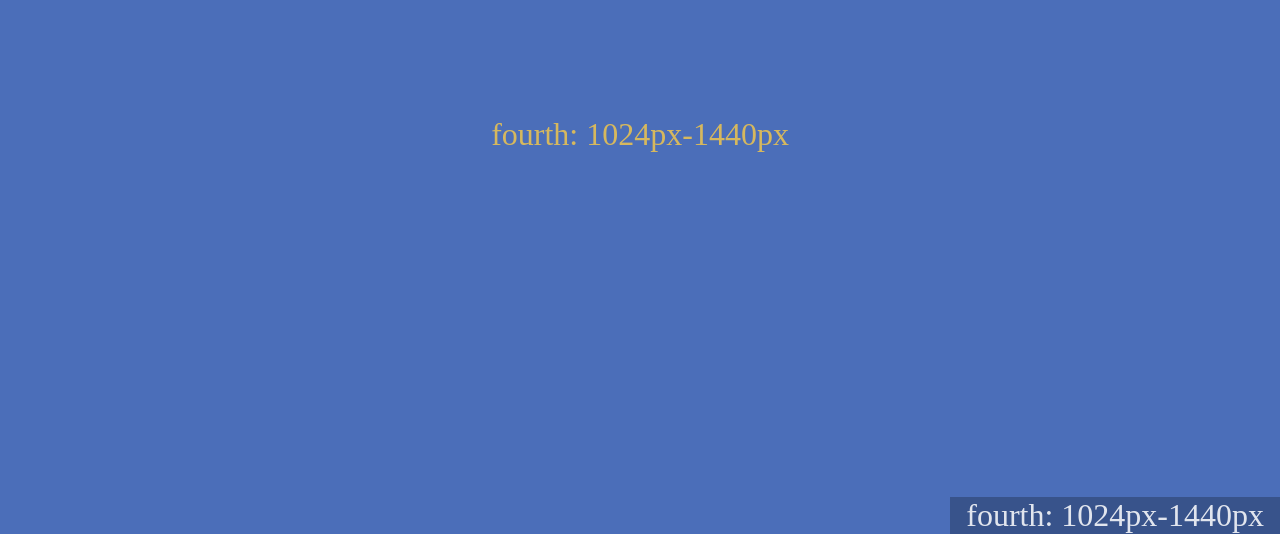
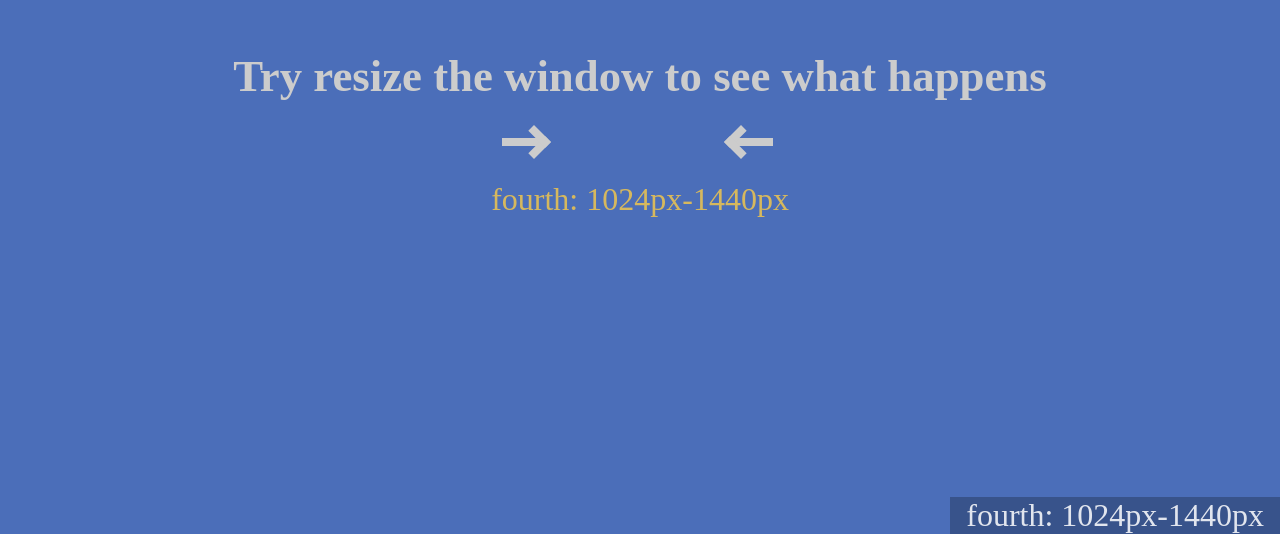
Before and after one commit to QzCurious/scss-breakpoint-helper, a website built with Parcel: page src/index.html in a window 1280 px wide. Shown: the part 266-800 px from the top of the page. Built offline with nearby package versions, Linux system fonts and the light colour scheme.

Commit message:
more interactive

```diff
--- a/src/demo.scss
+++ b/src/demo.scss
@@ -1,4 +1,8 @@
 @use './scss/media.scss';
+@use 'sass:math';
+@use 'sass:string';
+@use './scss/animation.scss';
+@use './scss/arrow.scss';
 
 $breakpoints: (
     "first": 320px,
@@ -11,6 +15,7 @@ $breakpoints: (
 @include media.config($breakpoints);
 @include media.breakpoint-visualizer;
 
+// reset
 *,
 ::before,
 ::after {
@@ -20,12 +25,6 @@ $breakpoints: (
 }
 
 .breakpoint-visualizer {
-    display: flex;
-    align-items: center;
-    justify-content: center;
-    min-height: 100vh;
-    background-color: rgb(75, 110, 185);
-
     @include media.config($breakpoints);
 
     @include media.breakpoint-visualizer {
@@ -33,3 +32,32 @@ $breakpoints: (
         color: #d6b85e;
     }
 }
+
+.full-screen {
+    display: flex;
+    flex-direction: column;
+    align-items: center;
+    justify-content: center;
+    min-height: 100vh;
+    background-color: rgb(75, 110, 185);
+}
+
+.title {
+    color: #ccc;
+    font-size: 2.8rem;
+}
+
+.arrow {
+    @include arrow.arrow($color: #ccc);
+
+    &--left {
+        transform: rotate(180deg);
+    }
+}
+
+.arrow-wrapper {
+    display: flex;
+    justify-content: space-between;
+    margin: 1.4rem 0;
+    @include animation.new-animation(width, min(40rem, 100%), 10rem, 1.4s ease-out infinite);
+}
--- a/src/index.html
+++ b/src/index.html
@@ -1,12 +1,22 @@
 <!DOCTYPE html>
 <html lang="en">
+
 <head>
     <meta charset="UTF-8">
     <meta name="viewport" content="width=device-width, initial-scale=1.0">
     <title>SCSS breakpoint helper</title>
 </head>
 <link rel="stylesheet" href="./demo.scss">
+
 <body>
-    <div class="breakpoint-visualizer"></div>
+    <div class="full-screen">
+        <h2 class="title">Try resize the window to see what happens</h2>
+        <div class="arrow-wrapper">
+            <div class="arrow"></div>
+            <div class="arrow arrow--left"></div>
+        </div>
+        <div class="breakpoint-visualizer"></div>
+    </div>
 </body>
+
 </html>
--- /dev/null
+++ b/src/scss/animation.scss
@@ -0,0 +1,37 @@
+@use 'sass:string';
+
+@mixin new-animation($property, $from, $to, $args...) {
+    $name: trans-#{string.unique-id()};
+
+    @keyframes #{$name} {
+        from {
+            #{$property}: #{$from};
+        }
+
+        to {
+            #{$property}: #{$to};
+        }
+    }
+
+    animation: #{$name} #{$args};
+}
+
+@mixin stretch($from, $to, $max: 100%) {
+    // `min($from, $max)` might produce a error:
+    // `Error: 6rem and 100% have incompatible units.`
+    // Because:
+    // > SASS has its own `min()`, `max()` function.
+    // > As soon as any part of the call contains a
+    // > SassScript feature like variables or function
+    // > calls, though, it’s parsed as a call to Sass’s
+    // > core min() or max() function instead of css ones
+    @keyframes stretch {
+        from {
+            width: min(#{$from}, #{$max});
+        }
+
+        to {
+            width: min(#{$to}, #{$max});
+        }
+    }
+}
--- /dev/null
+++ b/src/scss/arrow.scss
@@ -0,0 +1,21 @@
+@use 'sass:math';
+
+@mixin arrow($thickness: 8px, $length: 44px, $wing-length: 24px, $color: #000) {
+    display: inline-flex;
+    align-items: center;
+    justify-content: flex-end;
+    width: $length;
+    height: $thickness;
+    margin: $wing-length / math.sqrt(2) - $thickness / 2 0;
+    margin-right: (math.sqrt(2) - 1) * $wing-length / 2;
+    background-color: $color;
+
+    &::after {
+        content: '';
+        display: inline-block;
+        padding: ($wing-length - $thickness) / 2;
+        transform: rotate(-45deg);
+        border: solid $color;
+        border-width: 0 $thickness $thickness 0;
+    }
+}
```
Also changed, not shown: positioning-side-arrows.png (added), 1 other file.
